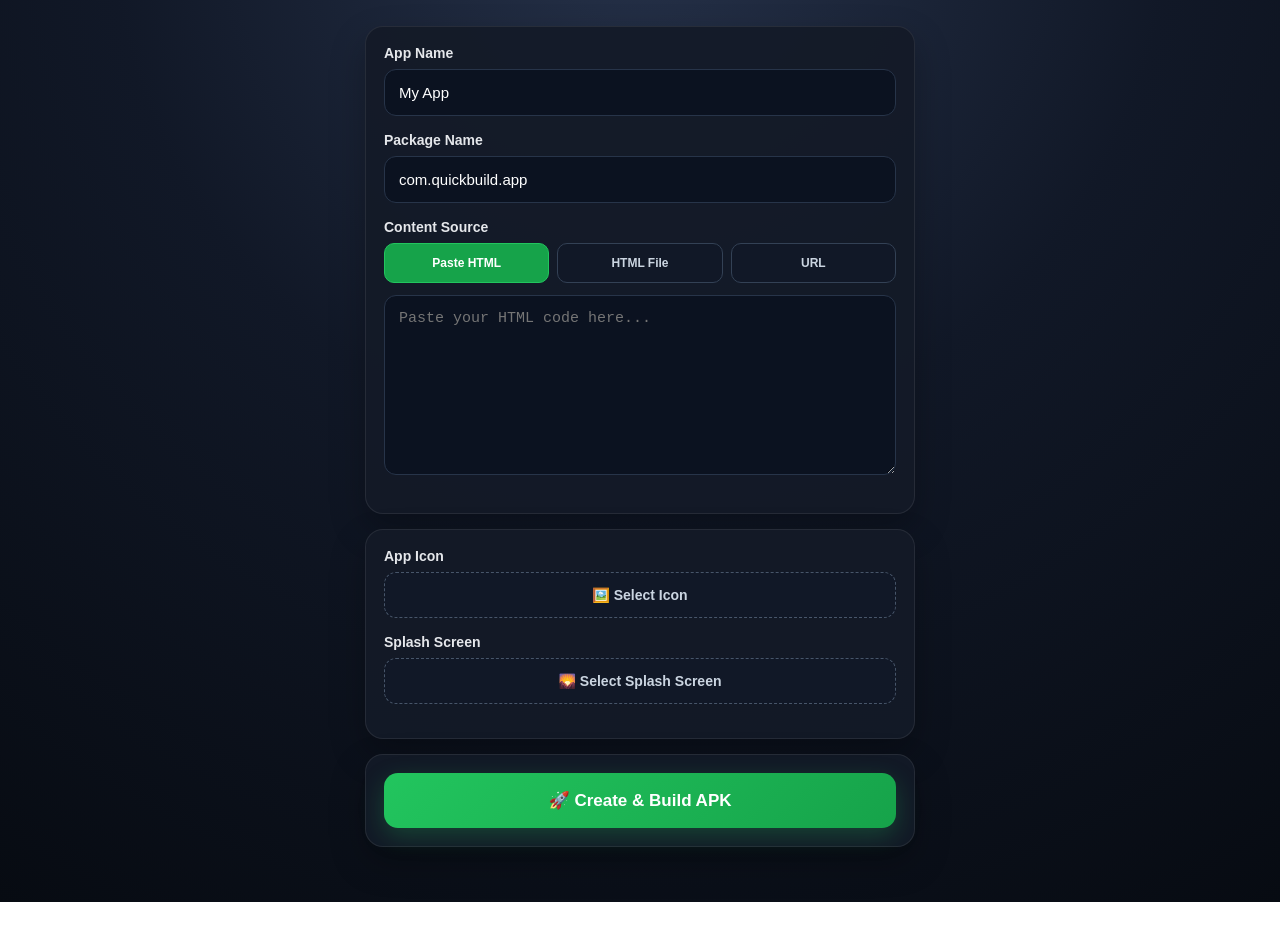
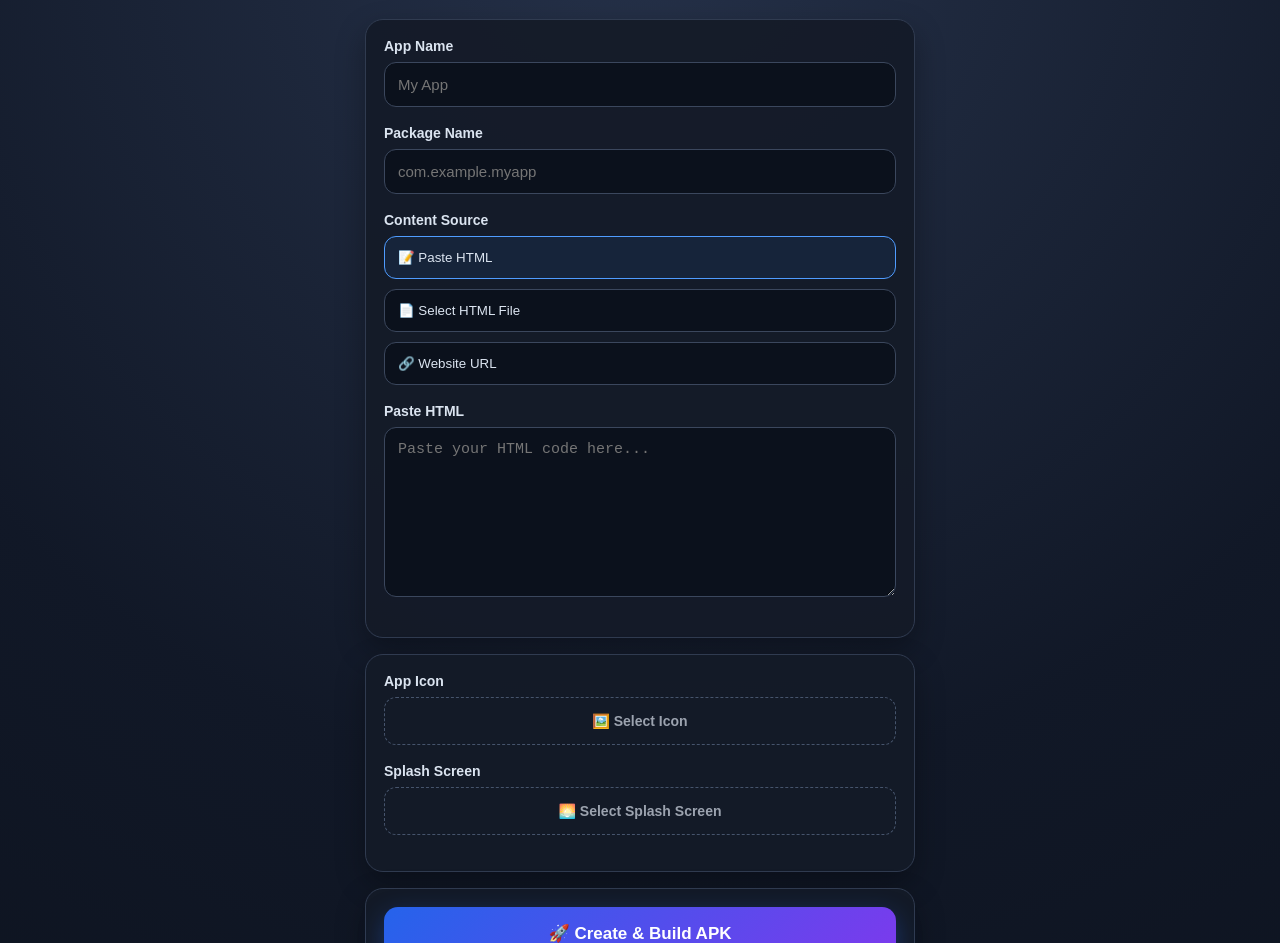
Before and after one commit to Naykhant887/html-to-apk-builder, a website: page www/index.html in a window 1280 px wide. Shown: the part 87-1030 px from the top of the page. Before the commit the page ends 989 px from the top, so only its background shows below. Drawn offline with Linux system fonts and the light colour scheme.

Commit message:
Refactor styles and layout in index.html
Updated styles and layout for better UI. Adjusted margins, padding, and colors for various elements.

```diff
--- a/www/index.html
+++ b/www/index.html
@@ -4,7 +4,7 @@
 <meta charset="UTF-8">
 <meta name="viewport"
       content="width=device-width, initial-scale=1.0,
-      maximum-scale=1.0, user-scalable=no">
+      maximum-scale=1.0,user-scalable=no">
 
 <title>Quick Build</title>
 
@@ -16,11 +16,11 @@
 }
 
 body{
+  min-height:100vh;
   font-family:Arial,sans-serif;
-  min-height:100vh;
   color:#fff;
   background:
-    radial-gradient(circle at top,#26324a 0%,#111827 45%,#070b12 100%);
+    radial-gradient(circle at top,#26324a 0%,#111827 38%,#070b12 100%);
   padding:20px 14px 40px;
 }
 
@@ -32,11 +32,11 @@
 
 .header{
   text-align:center;
-  margin:10px 0 25px;
+  margin-bottom:25px;
 }
 
 .header h1{
-  font-size:30px;
+  font-size:32px;
   font-weight:800;
 }
 
@@ -48,64 +48,400 @@
 
 .card{
   background:rgba(20,27,40,.92);
-  border:1px solid rgba(255,255,255,.08);
+  border:1px solid #303b50;
   border-radius:18px;
   padding:18px;
-  margin-bottom:15px;
-  box-shadow:0 15px 35px rgba(0,0,0,.25);
+  margin-bottom:16px;
+  box-shadow:0 12px 30px rgba(0,0,0,.3);
 }
 
 label{
   display:block;
-  margin-bottom:8px;
   font-size:14px;
   font-weight:700;
-  color:#e5e7eb;
+  margin-bottom:8px;
+  color:#dbe4f0;
 }
 
-input,textarea{
+input,
+textarea{
   width:100%;
-  border:none;
+  border:1px solid #3b475d;
   outline:none;
+  background:#0b111c;
+  color:#fff;
   border-radius:12px;
-  background:#0b1220;
-  color:#fff;
-  padding:14px;
+  padding:13px;
   font-size:15px;
-  border:1px solid #273449;
 }
 
 input:focus,
 textarea:focus{
-  border-color:#22c55e;
+  border-color:#4f9cff;
 }
 
 textarea{
-  min-height:180px;
+  min-height:170px;
   resize:vertical;
 }
 
 .field{
-  margin-bottom:16px;
+  margin-bottom:18px;
 }
 
-.source-buttons{
+.source-grid{
   display:grid;
-  grid-template-columns:1fr 1fr 1fr;
-  gap:8px;
-  margin-bottom:12px;
+  grid-template-columns:1fr;
+  gap:10px;
 }
 
 .source-btn{
-  padding:12px 5px;
-  border:1px solid #334155;
-  background:#111827;
-  color:#cbd5e1;
-  border-radius:10px;
-  font-size:12px;
-  font-weight:700;
+  border:1px solid #3b475d;
+  background:#0b111c;
+  color:#dbe4f0;
+  padding:13px;
+  border-radius:12px;
+  text-align:left;
+  cursor:pointer;
 }
 
+.source-btn.active{
+  border-color:#4f9cff;
+  background:#16243a;
+}
+
+.file-box{
+  border:1px dashed #46546c;
+  border-radius:12px;
+  padding:15px;
+  text-align:center;
+  color:#9ca3af;
+  cursor:pointer;
+}
+
+.file-box input{
+  display:none;
+}
+
+.preview{
+  width:80px;
+  height:80px;
+  object-fit:cover;
+  border-radius:18px;
+  margin-top:12px;
+  display:none;
+  border:1px solid #44536b;
+}
+
+.build-btn{
+  width:100%;
+  border:0;
+  border-radius:14px;
+  padding:16px;
+  font-size:17px;
+  font-weight:800;
+  color:#fff;
+  background:linear-gradient(135deg,#2563eb,#7c3aed);
+  box-shadow:0 8px 25px rgba(37,99,235,.35);
+  cursor:pointer;
+}
+
+.build-btn:active{
+  transform:scale(.98);
+}
+
+.status{
+  display:none;
+  margin-top:15px;
+  padding:13px;
+  border-radius:12px;
+  background:#0b111c;
+  border:1px solid #303b50;
+  color:#b9c6d8;
+  font-size:14px;
+}
+
+.hidden{
+  display:none;
+}
+</style>
+</head>
+
+<body>
+
+<div class="container">
+
+  <div class="header">
+    <h1>⚡ Quick Build</h1>
+    <p>HTML / CSS / JS → Android APK</p>
+  </div>
+
+  <div class="card">
+
+    <div class="field">
+      <label>App Name</label>
+      <input
+        id="appName"
+        type="text"
+        placeholder="My App">
+    </div>
+
+    <div class="field">
+      <label>Package Name</label>
+      <input
+        id="packageName"
+        type="text"
+        placeholder="com.example.myapp">
+    </div>
+
+    <div class="field">
+      <label>Content Source</label>
+
+      <div class="source-grid">
+
+        <button
+          class="source-btn active"
+          id="pasteBtn"
+          onclick="selectSource('paste')">
+          📝 Paste HTML
+        </button>
+
+        <button
+          class="source-btn"
+          id="fileBtn"
+          onclick="selectSource('file')">
+          📄 Select HTML File
+        </button>
+
+        <button
+          class="source-btn"
+          id="urlBtn"
+          onclick="selectSource('url')">
+          🔗 Website URL
+        </button>
+
+      </div>
+    </div>
+
+    <div id="pasteArea" class="field">
+      <label>Paste HTML</label>
+
+      <textarea
+        id="htmlCode"
+        placeholder="Paste your HTML code here..."></textarea>
+    </div>
+
+    <div id="fileArea" class="field hidden">
+
+      <label>Select HTML File</label>
+
+      <label class="file-box">
+        📄 Choose HTML File
+        <input
+          id="htmlFile"
+          type="file"
+          accept=".html,.htm,text/html"
+          onchange="readHTMLFile(this)">
+      </label>
+
+    </div>
+
+    <div id="urlArea" class="field hidden">
+
+      <label>Website URL</label>
+
+      <input
+        id="websiteUrl"
+        type="url"
+        placeholder="https://example.com">
+
+    </div>
+
+  </div>
+
+  <div class="card">
+
+    <div class="field">
+      <label>App Icon</label>
+
+      <label class="file-box">
+        🖼️ Select Icon
+        <input
+          id="iconFile"
+          type="file"
+          accept="image/*"
+          onchange="previewImage(this,'iconPreview')">
+
+        <img
+          id="iconPreview"
+          class="preview">
+      </label>
+    </div>
+
+    <div class="field">
+      <label>Splash Screen</label>
+
+      <label class="file-box">
+        🌅 Select Splash Screen
+        <input
+          id="splashFile"
+          type="file"
+          accept="image/*"
+          onchange="previewImage(this,'splashPreview')">
+
+        <img
+          id="splashPreview"
+          class="preview">
+      </label>
+    </div>
+
+  </div>
+
+  <div class="card">
+
+    <button
+      class="build-btn"
+      onclick="startBuild()">
+      🚀 Create & Build APK
+    </button>
+
+    <div
+      id="status"
+      class="status">
+      Preparing build...
+    </div>
+
+  </div>
+
+</div>
+
+<script>
+
+let selectedSource = "paste";
+
+function selectSource(type){
+
+  selectedSource = type;
+
+  document
+    .querySelectorAll(".source-btn")
+    .forEach(btn => btn.classList.remove("active"));
+
+  document
+    .getElementById(type + "Btn")
+    .classList.add("active");
+
+  document
+    .getElementById("pasteArea")
+    .classList.toggle("hidden",type !== "paste");
+
+  document
+    .getElementById("fileArea")
+    .classList.toggle("hidden",type !== "file");
+
+  document
+    .getElementById("urlArea")
+    .classList.toggle("hidden",type !== "url");
+}
+
+
+function readHTMLFile(input){
+
+  const file = input.files[0];
+
+  if(!file) return;
+
+  const reader = new FileReader();
+
+  reader.onload = function(e){
+
+    document.getElementById("htmlCode").value =
+      e.target.result;
+
+    selectSource("paste");
+
+  };
+
+  reader.readAsText(file);
+}
+
+
+function previewImage(input,id){
+
+  const file = input.files[0];
+
+  if(!file) return;
+
+  const img = document.getElementById(id);
+
+  img.src = URL.createObjectURL(file);
+
+  img.style.display = "block";
+}
+
+
+function startBuild(){
+
+  const appName =
+    document.getElementById("appName").value.trim();
+
+  const packageName =
+    document.getElementById("packageName").value.trim();
+
+  const status =
+    document.getElementById("status");
+
+  if(!appName){
+
+    alert("Please enter App Name");
+
+    return;
+  }
+
+  if(!packageName){
+
+    alert("Please enter Package Name");
+
+    return;
+  }
+
+  if(selectedSource === "paste"){
+
+    const html =
+      document.getElementById("htmlCode").value.trim();
+
+    if(!html){
+
+      alert("Please paste HTML code");
+
+      return;
+    }
+  }
+
+  if(selectedSource === "url"){
+
+    const url =
+      document.getElementById("websiteUrl").value.trim();
+
+    if(!url){
+
+      alert("Please enter Website URL");
+
+      return;
+    }
+  }
+
+  status.style.display = "block";
+
+  status.innerHTML =
+    "⏳ Preparing APK build...";
+
+}
+
+</script>
+
+</body>
+</html>
 .source-btn.active{
   background:#16a34a;
   color:white;
```
